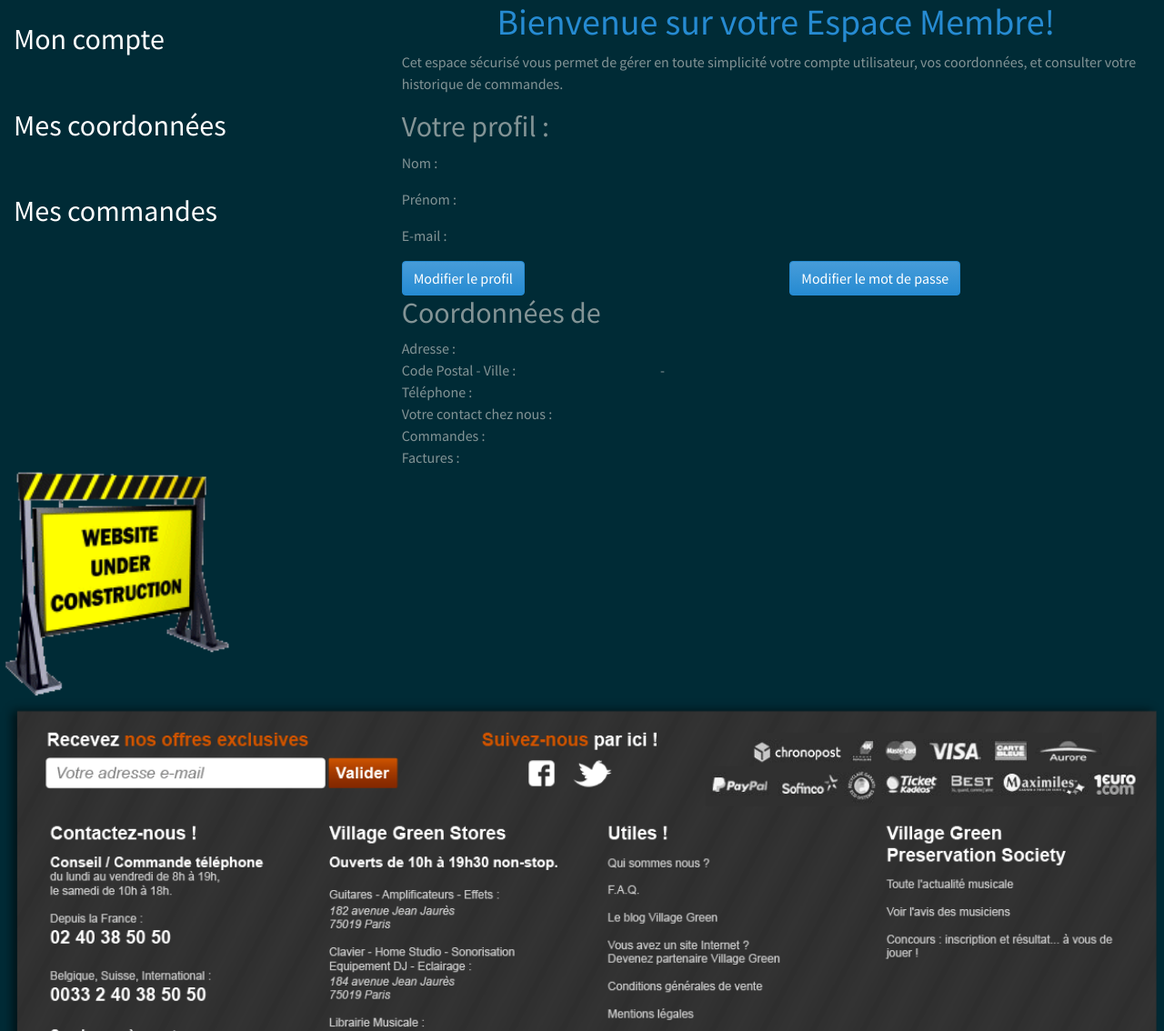
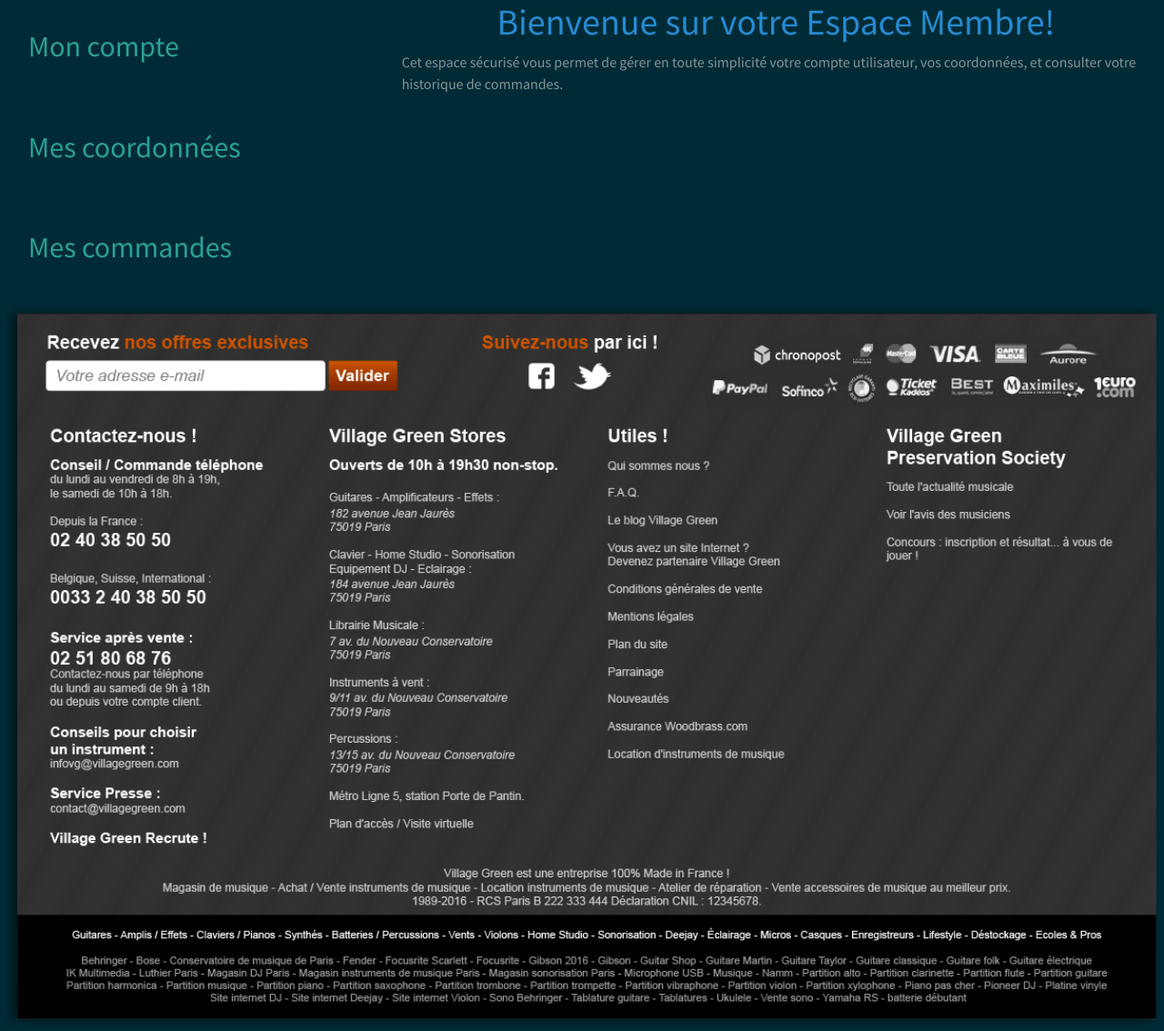
Before and after one commit to Isabellebengrine/ProjetSymfonyBenGreen, a Symfony app: template BenGreen/templates/member/index.html.twig in a window 1280 px wide. Shown: the part 98-1232 px from the top of the page at 91% size. Run offline with Twig, Linux system fonts and the light colour scheme; the template is opened without the code that fills it, so the values that code supplies are empty; some libraries are stand-ins or nearby versions.

Commit message:
Added links and twigs used in member pages

```diff
--- a/BenGreen/templates/base.html.twig
+++ b/BenGreen/templates/base.html.twig
@@ -38,7 +38,7 @@
 
                         {% if is_granted('ROLE_USER') %}
                             <li class="nav-item ml-auto mr-auto {% if mainNavMember is defined %}active{% endif %}">
-                                <a class="nav-link text-success" href="{{path('app_member_index')}}"><i class="fas fa-sign-in-alt"></i> Espace Membre </a>
+                                <a class="nav-link text-success" href="{{path('member_home')}}"><i class="fas fa-sign-in-alt"></i> Espace Membre </a>
                             </li>
                         {% endif %}
 
--- a/BenGreen/templates/member.html.twig
+++ b/BenGreen/templates/member.html.twig
@@ -38,7 +38,7 @@
 
                         {% if is_granted('ROLE_USER') %}
                             <li class="nav-item ml-auto mr-auto {% if mainNavMember is defined %}active{% endif %}">
-                            <a class="nav-link" href="{{path('app_member_index')}}">Espace Membre </a>
+                                <a class="nav-link" href="{{path('member_home')}}">Espace Membre </a>
                             </li>
                         {% endif %}
 
@@ -55,9 +55,15 @@
     <div class="container-fluid">
         <div class="row">
             <div class="col-4 col-sm-4">
-            <div class="h2 py-4 text-white">Mon compte</div>
-            <div class="h2 py-4 text-white">Mes coordonnées</div>
-            <div class="h2 py-4 text-white">Mes commandes</div>
+                <div class="h2 py-4 text-white">
+                    <a href="{{ path('member_userinfo') }}" class="nav-link">Mon compte</a>
+                </div>
+                <div class="h2 py-4 text-white">
+                    <a href="{{ path('member_customer') }}" class="nav-link">Mes coordonnées</a>
+                </div>
+                <div class="h2 py-4 text-white">
+                    <a href="{{ path('member_orders') }}" class="nav-link">Mes commandes</a>
+                </div>
             </div>
             <div class="col-8 col-sm-8">
 
@@ -68,14 +74,10 @@
         </div>
     </div>
 
-<img class="img-responsive" src="{{ asset('images/under-construction.gif') }}" alt="no music no life" width="20%">
-
     <footer>
         <img alt="footer" title="footer" class="img-responsive" src="{{ asset('images/footerSIMPLE.png') }}"  width="100%">
     </footer>
 
-
-</div>
     {% block javascripts %}
     {% endblock %}
 
--- a/BenGreen/templates/member/index.html.twig
+++ b/BenGreen/templates/member/index.html.twig
@@ -6,108 +6,6 @@
     <h1 class="text-info text-sm-center">Bienvenue sur votre Espace Membre!</h1>
     <p>Cet espace sécurisé vous permet de gérer en toute simplicité votre compte utilisateur, vos coordonnées, et consulter votre historique de commandes.</p>
 
-    <div class="row">
-        <div class="col-12 col-sm-12">
-            <h2>Votre profil :</h2>
-        </div>
-    </div>
-
-    <div class="row">
-        <div class="col-3 col-sm-3">
-            <p>Nom :</p>
-        </div>
-        <div class="col-4 col-sm-4">
-            {{ app.user.lastname }}
-        </div>
-    </div>
-    <div class="row">
-        <div class="col-3 col-sm-3">
-            <p>Prénom :</p>
-        </div>
-        <div class="col-4 col-sm-4">
-            {{ app.user.firstname }}
-        </div>
-    </div>
-    <div class="row">
-        <div class="col-3 col-sm-3">
-            <p>E-mail :</p>
-        </div>
-        <div class="col-4 col-sm-4">
-            {{ app.user.email }}
-        </div>
-    </div>
-    <div class="row">
-        <div class="col-6 col-sm-6">
-            <a href="#" class="btn btn-info" role="button">Modifier le profil</a>
-        </div>
-        <div class="col-6 col-sm-6">
-            <a href="#" class="btn btn-info" role="button">Modifier le mot de passe</a>
-        </div>
-    </div>
-    <div class="row">
-        <div class="col-12 col-sm-12">
-            <h2>Coordonnées de {{ app.user.firstname }} {{ app.user.lastname }}</h2>
-        </div>
-    </div>
-    <div class="row">
-        <div class="col-4 col-sm-4">
-            Adresse :
-        </div>
-        <div class="col-8 col-sm-8">
-            {{ app.user.customer.customersAddress }}
-        </div>
-    </div>
-
-    <div class="row">
-        <div class="col-4 col-sm-4">
-            Code Postal - Ville :
-        </div>
-        <div class="col-8 col-sm-8">
-            {{ app.user.customer.customersZipcode }} - {{ app.user.customer.customersCity }}
-        </div>
-    </div>
-    <div class="row">
-        <div class="col-4 col-sm-4">
-            Téléphone :
-        </div>
-        <div class="col-8 col-sm-8">
-            {{ app.user.customer.customersPhone }}
-        </div>
-    </div>
-    <div class="row">
-        <div class="col-4 col-sm-4">
-            Votre contact chez nous :
-        </div>
-        <div class="col-8 col-sm-8">
-            {{ app.user.customer.employee.employeeName }}
-        </div>
-    </div>
-    <div class="row">
-        <div class="col-4 col-sm-4">
-            Commandes :
-        </div>
-        <div class="col-8 col-sm-8">
-            {% for totalorder in app.user.customer.totalorders %}
-{# pb: "Object of class DateTime could not be converted to string" on :  {{ totalorder.totalorderDate }}#}
-                <p> - {{ totalorder.id }}
-{# à finir 03/02/21 :                - Détails:#}
-{#                    {% for detail in totalorder.id.orderdetails %}#}
-{#                        {{ detail.orderdetailPrice }} Euros - Quantité: {{ detail.orderdetailQuantity }}</p>#}
-{#                    {% endfor %}#}
-            {%  endfor %}
-        </div>
-    </div>
-
-    <div class="row">
-        <div class="col-4 col-sm-4">
-            Factures :
-        </div>
-        <div class="col-8 col-sm-8">
-            {% for totalorder in app.user.customer.totalorders %}
-                {# pb: "Object of class DateTime could not be converted to string" on :  {{ totalorder.totalorderInvoicedate }}#} <p> - {{ totalorder.totalorderInvoicenb }}</p>
-            {%  endfor %}
-        </div>
-    </div>
 
 
 {% endblock %}
```
Also changed, not shown: BenGreen/src/Controller/MemberController.php (+27 -2 lines), BenGreen/templates/member/customer.html.twig (added, +52 -0 lines), BenGreen/templates/member/orders.html.twig (added, +38 -0 lines), BenGreen/templates/member/user.html.twig (added, +52 -0 lines). Lines whose indentation alone changed are shown as unchanged.
